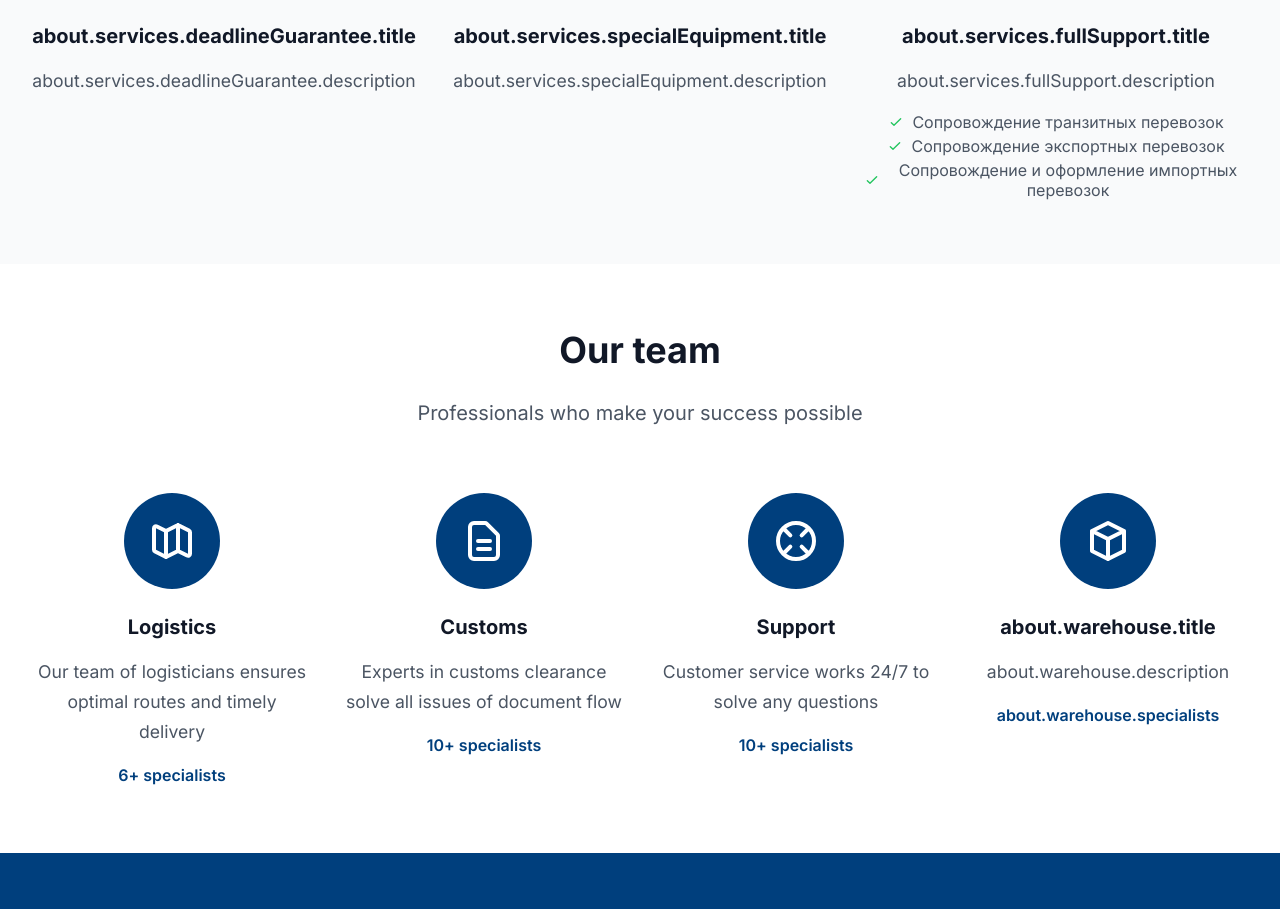
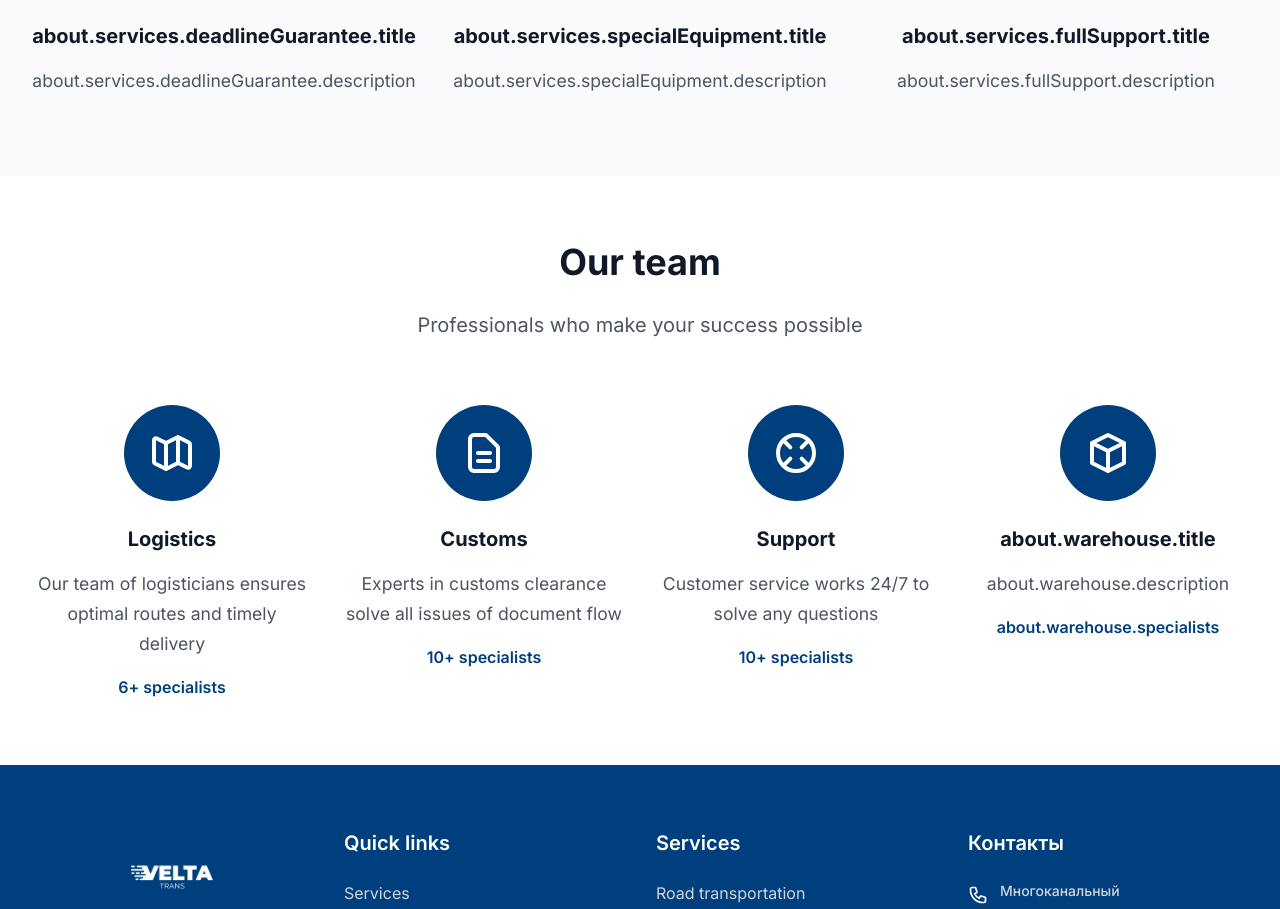
Before and after one commit to Allexndr/veltatrans, a Next.js app: page /en/about in a window 1280 px wide. Shown: the part 2874-3783 px from the top of the page. Built offline with nearby package versions, Linux system fonts and the light colour scheme.

Commit message:
Восстановлена секция 'Услуги' с правильными описаниями: гарантия сроков, спецтехника и полное сопровождение

```diff
--- a/messages/ru.json
+++ b/messages/ru.json
@@ -865,12 +865,7 @@
         },
         "fullSupport": {
           "title": "Полное сопровождение",
-        "description": "Менеджер проконсультирует вас по любому вопросу даже если вы не наш клиент",
-        "services": [
-          "Сопровождение транзитных перевозок",
-          "Сопровождение экспортных перевозок",
-          "Сопровождение и оформление импортных перевозок"
-        ]
+          "description": "Менеджер проконсультирует вас по любому вопросу даже если вы не наш клиент"
         }
       },
       "teamDescription": "Профессионалы, которые делают возможным ваш успех",
--- a/src/app/[locale]/about/page.tsx
+++ b/src/app/[locale]/about/page.tsx
@@ -242,27 +242,7 @@ export default function AboutPage() {
                   </svg>
                 </div>
                 <h3 className="text-xl font-bold text-gray-900 mb-4">{t('services.fullSupport.title')}</h3>
-                <p className="text-gray-600 mb-4">{t('services.fullSupport.description')}</p>
-                <ul className="text-sm text-gray-600 space-y-1">
-                  <li className="flex items-center justify-center">
-                    <svg className="w-4 h-4 text-green-500 mr-2 flex-shrink-0" fill="none" stroke="currentColor" viewBox="0 0 24 24">
-                      <path strokeLinecap="round" strokeLinejoin="round" strokeWidth={2} d="M5 13l4 4L19 7" />
-                    </svg>
-                    Сопровождение транзитных перевозок
-                  </li>
-                  <li className="flex items-center justify-center">
-                    <svg className="w-4 h-4 text-green-500 mr-2 flex-shrink-0" fill="none" stroke="currentColor" viewBox="0 0 24 24">
-                      <path strokeLinecap="round" strokeLinejoin="round" strokeWidth={2} d="M5 13l4 4L19 7" />
-                    </svg>
-                    Сопровождение экспортных перевозок
-                  </li>
-                  <li className="flex items-center justify-center">
-                    <svg className="w-4 h-4 text-green-500 mr-2 flex-shrink-0" fill="none" stroke="currentColor" viewBox="0 0 24 24">
-                      <path strokeLinecap="round" strokeLinejoin="round" strokeWidth={2} d="M5 13l4 4L19 7" />
-                    </svg>
-                    Сопровождение и оформление импортных перевозок
-                  </li>
-                </ul>
+                <p className="text-gray-600">{t('services.fullSupport.description')}</p>
               </div>
             </div>
           </div>
```
Lines whose indentation alone changed are shown as unchanged.
